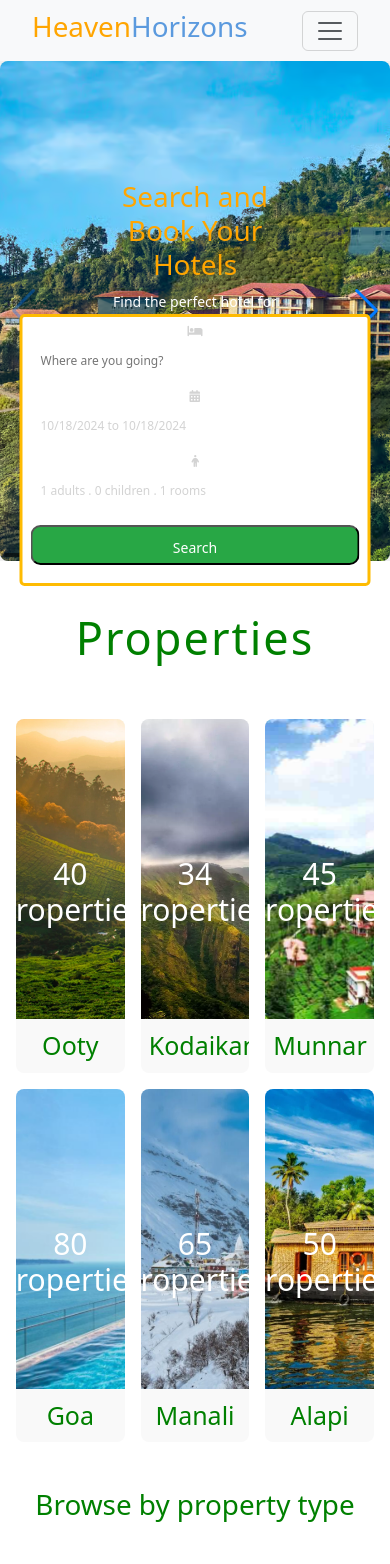
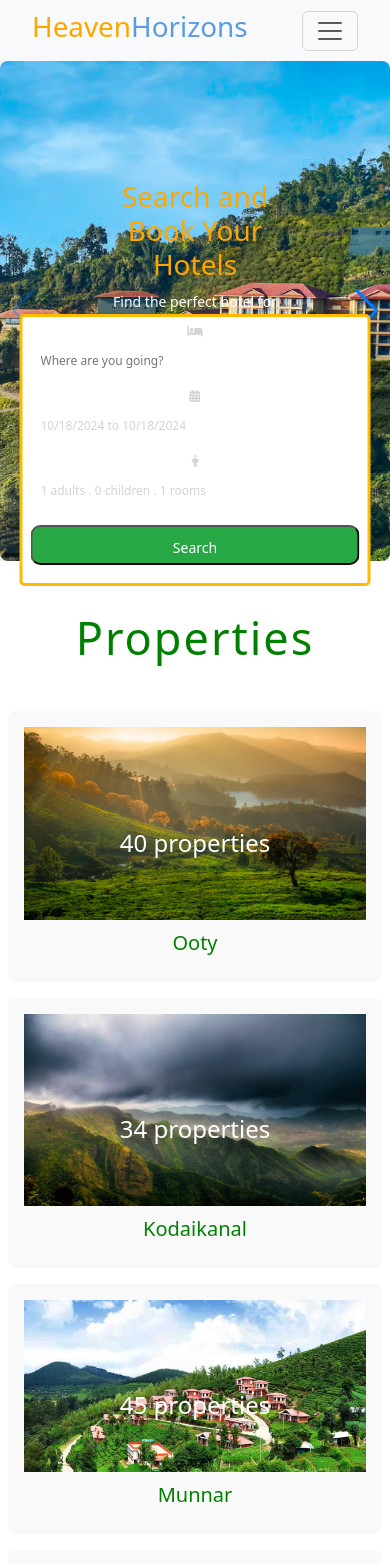
Before and after one commit to Saran-k-ece/Reservation-App, a React (Vite) app in the folder frontend/: page / in a window 390 px wide. Shown: the top 1564 px of the page. Built offline with nearby package versions, Linux system fonts and the light colour scheme.

Commit message:
Media query added for featured

```diff
--- a/frontend/src/Components/Featured/Featured.css
+++ b/frontend/src/Components/Featured/Featured.css
@@ -65,3 +65,38 @@
       opacity: 1;
     }
   }
+
+  @media (max-width: 480px) {
+    .featured {
+        grid-template-columns: 1fr;
+        padding: 8px;
+    }
+
+    .featured-items {
+        padding: 16px;
+        height: auto;
+    }
+
+    .featured-items img {
+        width: 100%;
+        height: auto;
+    }
+
+    .featured-item-title {
+        font-size: 20px;
+    }
+
+    .img-content {
+        position: absolute;
+        top: 50%;
+        left: 50%;
+        transform: translate(-50%, -50%);
+        margin: 0;
+        text-align: center;
+    }
+
+    .img-content h3 {
+        font-size: 24px;
+        animation: fadeIn 3s;
+    }
+}
```
